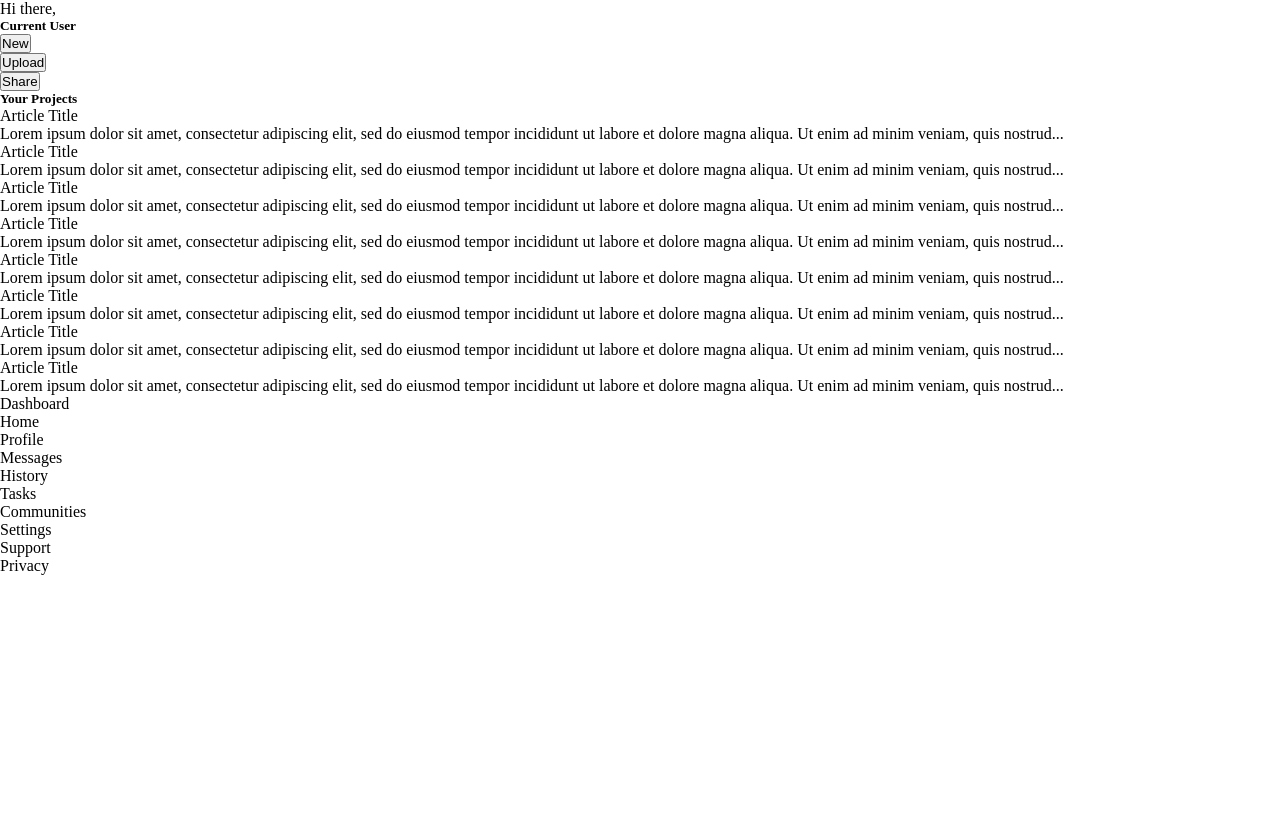
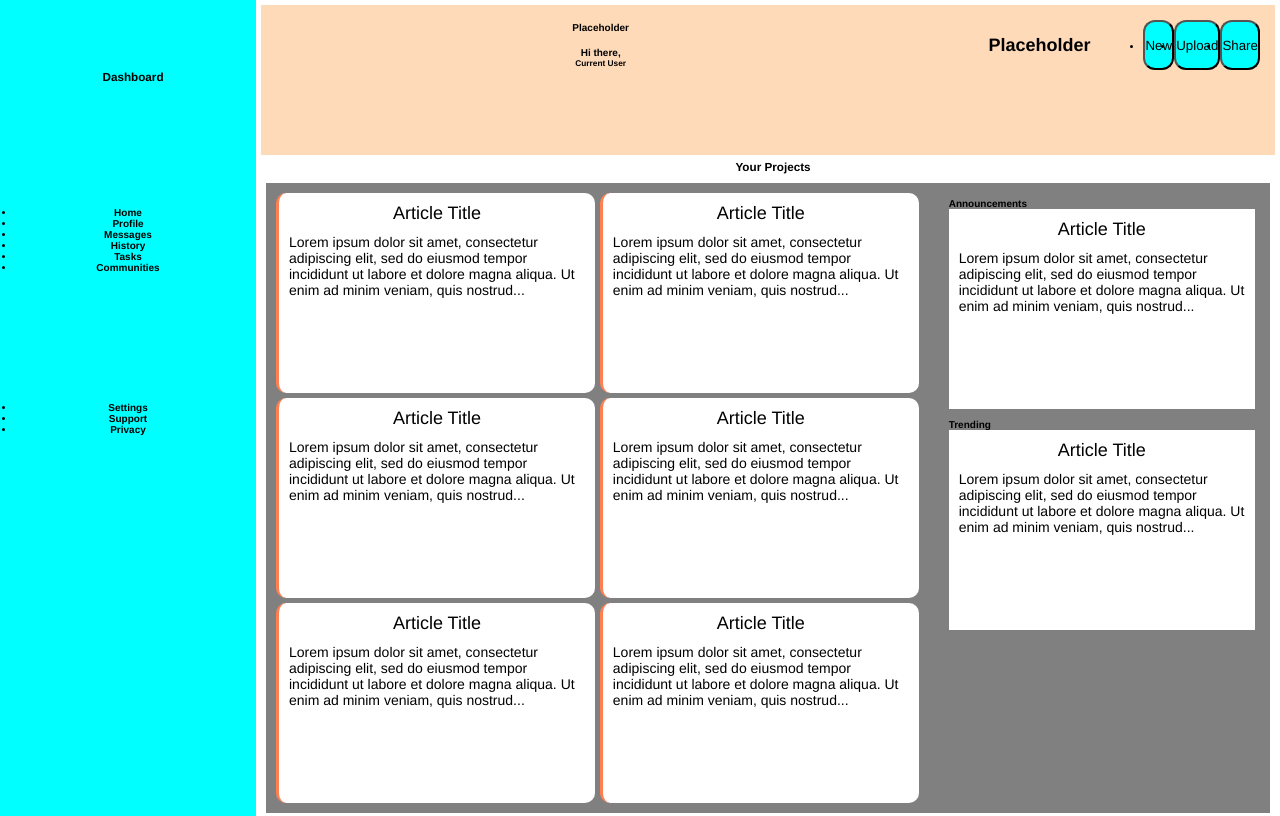
Before and after one commit to tparris4/odin-dashboard, a plain HTML site: page index.html in a window 1280 px wide. Shown: the top 816 px of the page. Drawn offline with Linux system fonts and the light colour scheme.

Commit message:
grid skeleton

```diff
--- a/index.html
+++ b/index.html
@@ -9,23 +9,72 @@
 </head>
 <body>
     <div class="container">
+        <div class="sidebar">
+            <div class="sidecontent">
+            <span class="logo"><h3>Dashboard</h3></span>
+            <div class=side1>
+            <section class="section1">
+            <ul>
+                <li>Home</li>
+                <li>Profile</li>
+                <li>Messages</li>
+                <li>History</li>
+                <li>Tasks</li>
+                <li>Communities</li>
+            </ul>
+            </section>
+            </div>
+            <div class="side2">
+            <section class="section2">
+            <ul>
+                <li>Settings</li>
+                <li>Support</li>
+                <li>Privacy</li>
+            </ul>
+            </section>
+            </div>
+        </div>
+        </div>
 
+
+
+        <div class="leftcontainer">
         <div class="header">
             <div class="innerheader">
+                <div class="searchbar">
+                    Placeholder
+                </div>
+                <div class="bheader1">
+                    <span class="intro">Hi there,</span>
+                    <h5>Current User</h5>
+                    </div>
+
 
             </div>
             <div class="bottomheader">
-                <span class="intro">Hi there,</span>
-                <h5>Current User</h5>
-                <ul>
+                <div class="topright">
+                    Placeholder
+                </div>
+                <div class="bheader2">
+                <ul class="buttons">
                     <li><button class="btn">New</button></li>
                     <li><button class="btn">Upload</button></li>
                     <li><button class="btn">Share</button></li>
                 </ul>
+                </div>
             </div>
         </div>
-            <div class="project">
-                <h5>Your Projects</h5>
+
+
+
+
+
+<div class="projectcontainer"
+            >
+            <h3>Your Projects</h3>
+                        <div class="project">
+
+                <div class="maincard">
 
                 <div class="card">
                     <p class="title">Article Title</p>
@@ -52,37 +101,27 @@
                     <p>Lorem ipsum dolor sit amet, consectetur adipiscing elit, sed do eiusmod tempor incididunt ut labore et dolore magna aliqua. Ut enim ad minim veniam, quis nostrud...</p>
                   </div>
                   </div>
+                  <div class="rightproject">
                   <div class="announcements">
+                      <span>Announcements</span>
                     <div class="card">
                         <p class="title">Article Title</p>
                         <p>Lorem ipsum dolor sit amet, consectetur adipiscing elit, sed do eiusmod tempor incididunt ut labore et dolore magna aliqua. Ut enim ad minim veniam, quis nostrud...</p>
                       </div>
                   </div>
                   <div class="trending">
+                      <span>Trending</span>
                     <div class="card">
                         <p class="title">Article Title</p>
                         <p>Lorem ipsum dolor sit amet, consectetur adipiscing elit, sed do eiusmod tempor incididunt ut labore et dolore magna aliqua. Ut enim ad minim veniam, quis nostrud...</p>
                       </div>
                   </div>
+                  </div>
+</div>
+</div>
+           </div>
 
 
-
-        <div class="sidebar">
-            <span class="logo">Dashboard</span>
-            <ul>
-                <li>Home</li>
-                <li>Profile</li>
-                <li>Messages</li>
-                <li>History</li>
-                <li>Tasks</li>
-                <li>Communities</li>
-            </ul>
-            <ul>
-                <li>Settings</li>
-                <li>Support</li>
-                <li>Privacy</li>
-            </ul>
-        </div>
 
 
 
--- a/style.css
+++ b/style.css
@@ -2,4 +2,169 @@
     margin: 0;
     padding: 0;
     box-sizing: border-box;
+    font-family: Helvetica;
+    position: relative;
+
+
   }
+
+  .container {
+      text-align:center;
+      display: grid;
+      grid-template-columns: 1fr 4fr;
+      grid-row: span 1;
+
+
+
+
+  }
+
+  h3 {
+      margin-left: 10px;
+  }
+
+.sidebar {
+    background-color: aqua;
+    font-size: 20px;
+    display: grid;
+   grid-column: span 1;
+   grid-template-rows: 1fr 1fr 1fr;
+    padding: 5px;
+}
+
+.sidebar .sidecontent {
+    display: grid;
+    align-items: center;
+    grid-row: span 1;
+
+  }
+
+span > .logo {
+margin-top: 4px;
+}
+  .container div {
+      padding: 5px;
+      font-size: 10px;
+      font-weight: bold;
+  }
+
+  .leftcontainer {
+      display: grid;
+      grid-column: 2 / 4;
+      grid-template-rows: 1fr 9fr;
+      border-radius: 3px;
+      box-shadow: 15px;
+  }
+
+  .header {
+      background-color: peachpuff;
+      display: grid;
+      grid-template-columns: 2fr 1fr;
+      grid-template-rows: 1fr 1fr;
+      box-shadow: 10px;
+  }
+
+  .innerheader {
+      display: grid;
+      grid-row: 1/2;
+      justify-content: space-evenly;
+      align-items: center;
+  }
+
+  .innerheader > .searchbar {
+      margin-left: auto;
+      display: flex;
+    flex: 1;
+  }
+
+
+  .bottomheader {
+      display: grid;
+      grid-template-columns: 2fr 1fr;
+      align-items:center;
+
+  }
+
+  .bottomheader > .topright {
+    padding: 5px;
+    text-decoration: none;
+    font-size:18px;
+}
+
+  .buttons {
+    text-align: center;
+    display: flex;
+    justify-content:space-evenly;
+    flex-direction: row;
+
+  }
+
+  li > .btn{
+    background-color: aqua;
+    border-radius: 12px;
+    text-align: center;
+    height: 50px;
+  }
+
+
+
+  .project {
+      display: grid;
+      grid-template-columns: 2fr 1fr;
+      grid-template-rows: repeat(1, 1fr);
+      gap: 15px;
+      background-color: grey;
+      margin-top: 10px;
+      text-align: left;
+  }
+
+  .project > .maincard {
+      display: grid;
+      grid-template-columns: 1fr 1fr;
+      grid-row: 2fr 2fr;
+      justify-items: center;
+      align-items: center;
+      gap: 5px;
+  }
+
+
+  .maincard > .card {
+    border-radius: 10px;
+    border-left-style: solid;
+    border-left-color: coral;
+    background-color: #FFFFFF;
+    color: black;
+    text-align: left;
+    height: 200px;
+  }
+
+  .card p {
+  color: black;
+  font-weight: normal;
+  font-size: 14px;
+  padding: 5px;
+}
+
+.card .title {
+  font-size: 18px;
+  text-align: center;
+}
+
+.rightproject {
+    display: flex;
+    flex-direction: column;
+}
+
+.announcements > .card {
+    background-color: #FFFFFF;
+    color: black;
+    text-align: left;
+    height: 200px;
+}
+
+.trending > .card {
+    background-color: #FFFFFF;
+    color: black;
+    text-align: left;
+    height: 200px;
+}
```
